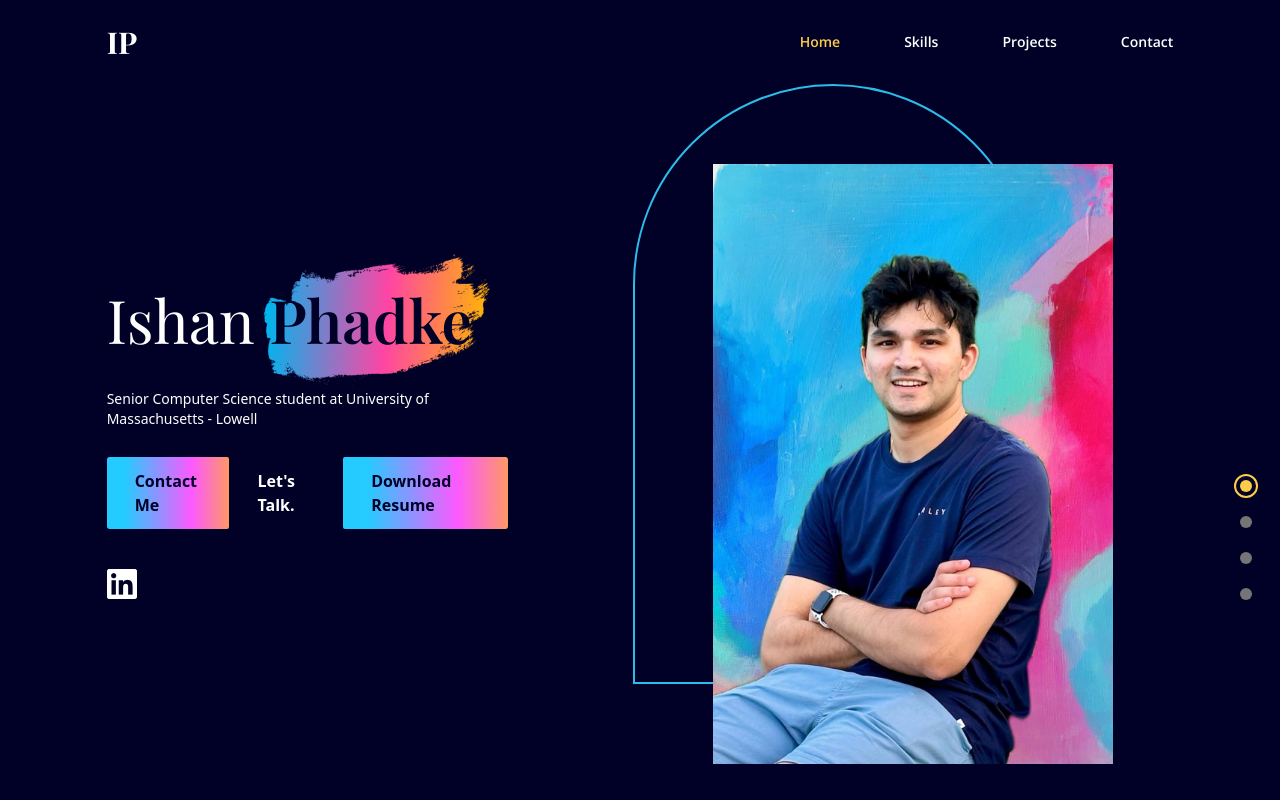
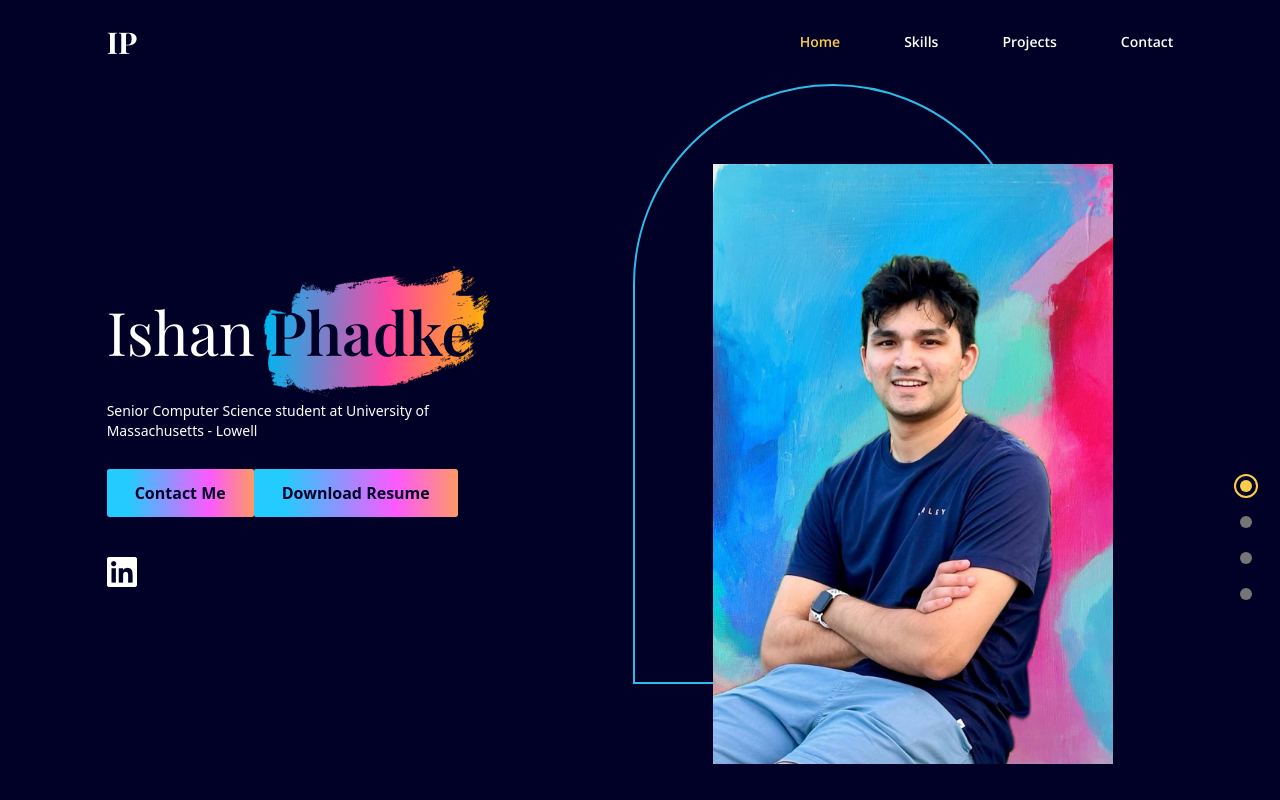
Before and after one commit to ishanphadke11/personal-portfolio, a React (Create React App) app: page / in a window 1280 px wide. Shown: the top 800 px of the page. Built offline with nearby package versions, Linux system fonts and the light colour scheme; a web font is replaced by a local one.

Commit message:
Remove Lets talk button

```diff
--- a/src/scenes/Landing.jsx
+++ b/src/scenes/Landing.jsx
@@ -66,15 +66,6 @@ const Landing = ({ setSelectedPage}) => {
                         Contact Me
                         </AnchorLink>
 
-                        {/* Let's Talk */}
-                        <AnchorLink
-                        href="#contact"
-                        onClick={() => setSelectedPage("contact")}
-                        className="rounded-sm bg-deep-blue text-white py-3 px-7 font-semibold hover:bg-blue hover:text-white transition duration-500 focus:outline-none focus-visible:ring-2 focus-visible:ring-white/70"
-                        aria-label="Let's Talk"
-                        >
-                        Let&apos;s Talk.
-                        </AnchorLink>
 
                         {/* Download Resume */}
                         <a
```
